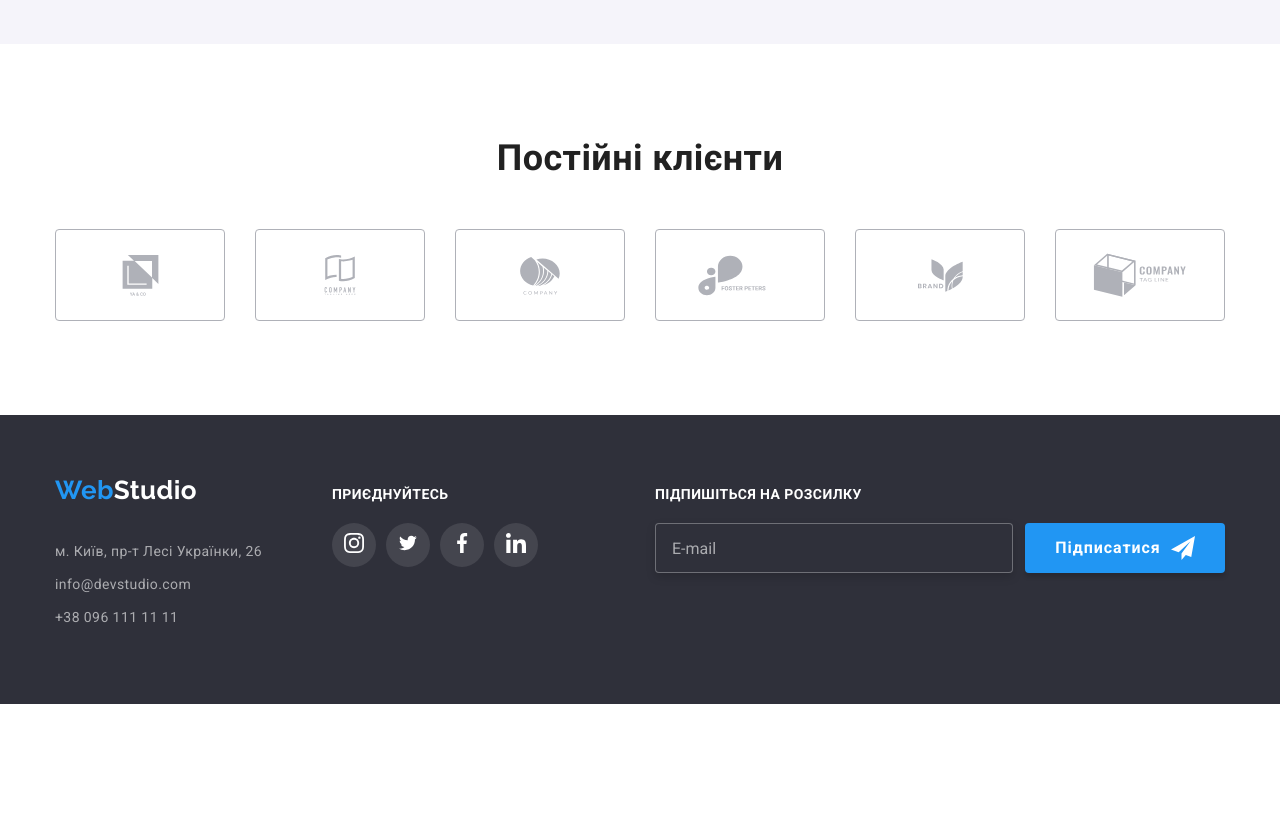
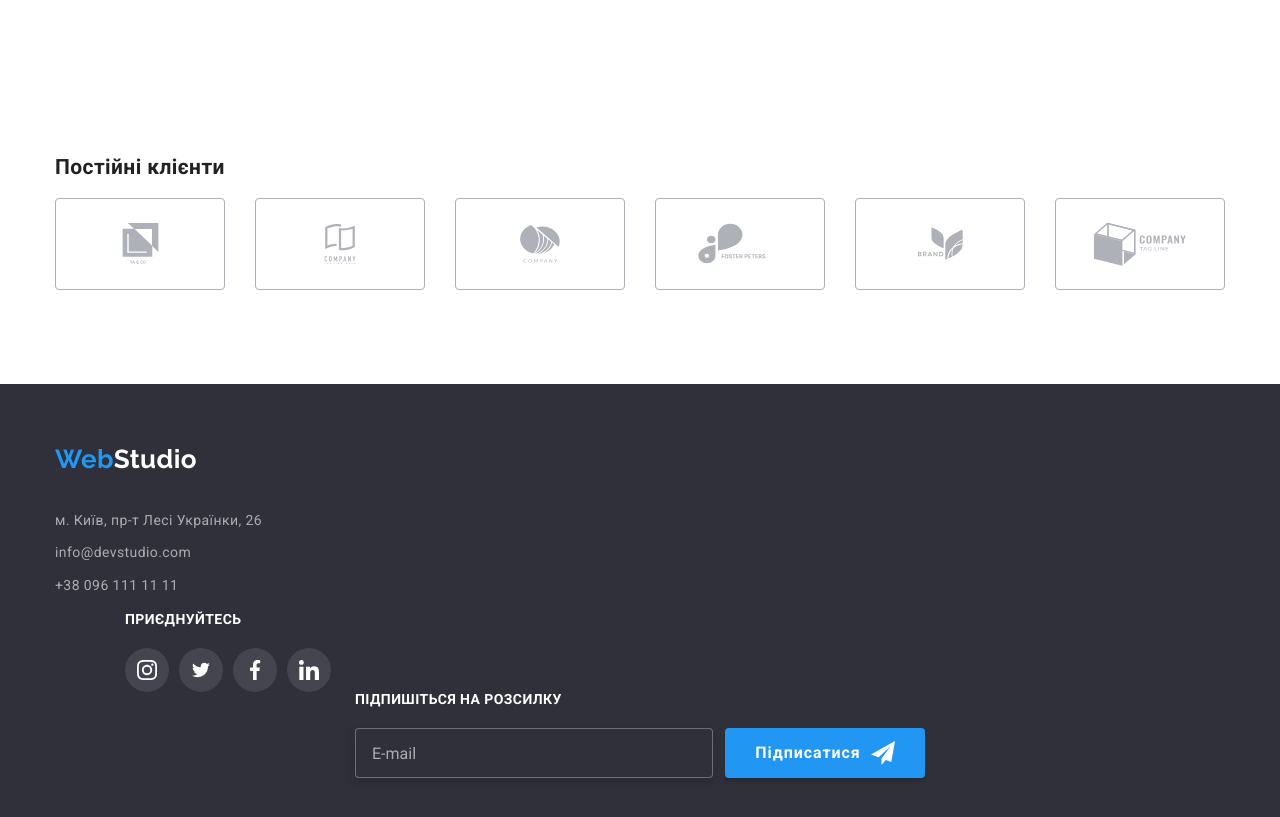
Before and after one commit to IrinaHryshko/goit-markup-hw-06, a plain HTML site: page index.html in a window 1280 px wide. Shown: the part 2260-3077 px from the top of the page. Before the commit the page ends 2964 px from the top, so only its background shows below. Drawn offline with Linux system fonts and the light colour scheme.

Commit message:
дз7 по БЕМ

```diff
--- a/css/style.css
+++ b/css/style.css
@@ -586,9 +586,6 @@ textarea.modal__comment::placeholder {
   text-align: center;
   line-height: 1.16;
 }
-.our-team {
-  background-color: var(--bgc-section);
-}
 
 .our-team__item {
   margin-right: 30px;
@@ -666,15 +663,6 @@ textarea.modal__comment::placeholder {
 
 /*постійні клієнти*/
 
-.customers__title {
-  margin-bottom: 50px;
-  margin-top: 0;
-  text-align: center;
-  font-weight: 700;
-  font-size: 36px;
-  line-height: 1.16;
-}
-
 .customers {
   display: flex;
   justify-content: center;
@@ -729,14 +717,15 @@ textarea.modal__comment::placeholder {
 .footer-page__logo {
   display: inline-block;
   margin-bottom: 20px;
-  text-decoration: none;
-
-  color: var(--accent-color);
   font-family: "Raleway", sans-serif;
   font-size: 26px;
   font-weight: 700;
   line-height: 1.19;
+  color: var(--logo);
+  text-decoration: none;
+  color: var(--accent-color);
 }
+
 .footer-page__link {
   display: inline-block;
   text-decoration: none;
@@ -751,9 +740,6 @@ textarea.modal__comment::placeholder {
 .footer-page__link:hover,
 .footer-page__link:focus {
   color: var(--sub-accent);
-}
-.map-link {
-  margin: 0;
 }
 
 .footer-page__mail {
@@ -771,7 +757,7 @@ textarea.modal__comment::placeholder {
   display: flex;
   margin: 0;
 }
-.icon-footer__list {
+.icon-footer__link {
   display: flex;
   justify-content: center;
   align-items: center;
@@ -789,8 +775,8 @@ textarea.modal__comment::placeholder {
   transition-timing-function: cubic-bezier(0.4, 0, 0.2, 1);
 }
 
-.icon-footer__list:hover,
-.icon-footer__list:focus {
+.icon-footer__link:hover,
+.icon-footer__link:focus {
   background-color: var(--sub-accent);
 }
 .icon-footer__actually {
--- a/index.html
+++ b/index.html
@@ -251,7 +251,7 @@
 
       <footer class="footer-page ">
 
-    <div class="base-container base-container__footer-page">
+    <div class="base-container footer-page__base-container">
       <div>
         <a href="index.html" class="footer-page__logo"
           ><span class="logo__base">Web</span>Studio</a
@@ -283,7 +283,7 @@
        <div class="icon-footer">
           <p class="icon-footer__title">Приєднуйтесь</p>
           <ul class="icon-footer__flex">
-            <li class="icon-footer__list"><a href="#" class="icon-footer__link" ><svg class="icon-footer__actually" width="20px" height="20px"> <use href="./images/sprite.svg#icon-instagram-2">
+            <li class="icon-footer__list"><a href="#" class="icon-footer__link " ><svg class="icon-footer__actually" width="20px" height="20px"> <use href="./images/sprite.svg#icon-instagram-2">
             </use></svg></a></li>
             <li class="icon-footer__list"><a href="#" class="icon-footer__link"><svg class="icon-footer__actually" width="20px" height="16px"> <use href="./images/sprite.svg#icon-twitter-1">
             </use></svg></a></li>
```
Also changed, not shown: portfolio.html (+2 -2 lines).
